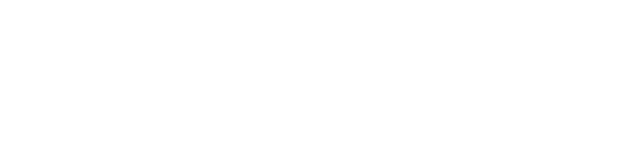
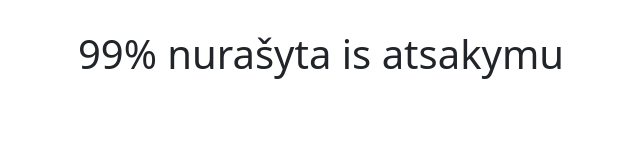
Before and after one commit to PavFet/ts-crud, a website: page src/index.html in a window 1280 px wide. Shown: the whole page, without its empty margins (319-959 px from the left). Drawn offline with nearby package versions, Linux system fonts and the light colour scheme.

```diff
--- a/src/index.html
+++ b/src/index.html
@@ -13,7 +13,12 @@
     integrity="sha384-ka7Sk0Gln4gmtz2MlQnikT1wXgYsOg+OMhuP+IlRH9sENBO0LRn5q+8nbTov4+1p" crossorigin="anonymous"></script>
   <title>TS projektas - duomenų formavimas ir atvaizdavimas</title>
 </head>
+
   <style>
+    h1 {
+      margin-top: 30px;
+      text-align: center;
+    }
     .th-options{
       width: 80px;
       text-align: center;
@@ -32,6 +37,7 @@
 
   </style>
 <body>
+  <h1> 99% nurašyta is atsakymu</h1>
   <main id="root"></main>
 
 </body>
```
Also changed, not shown: readme.md (added).
